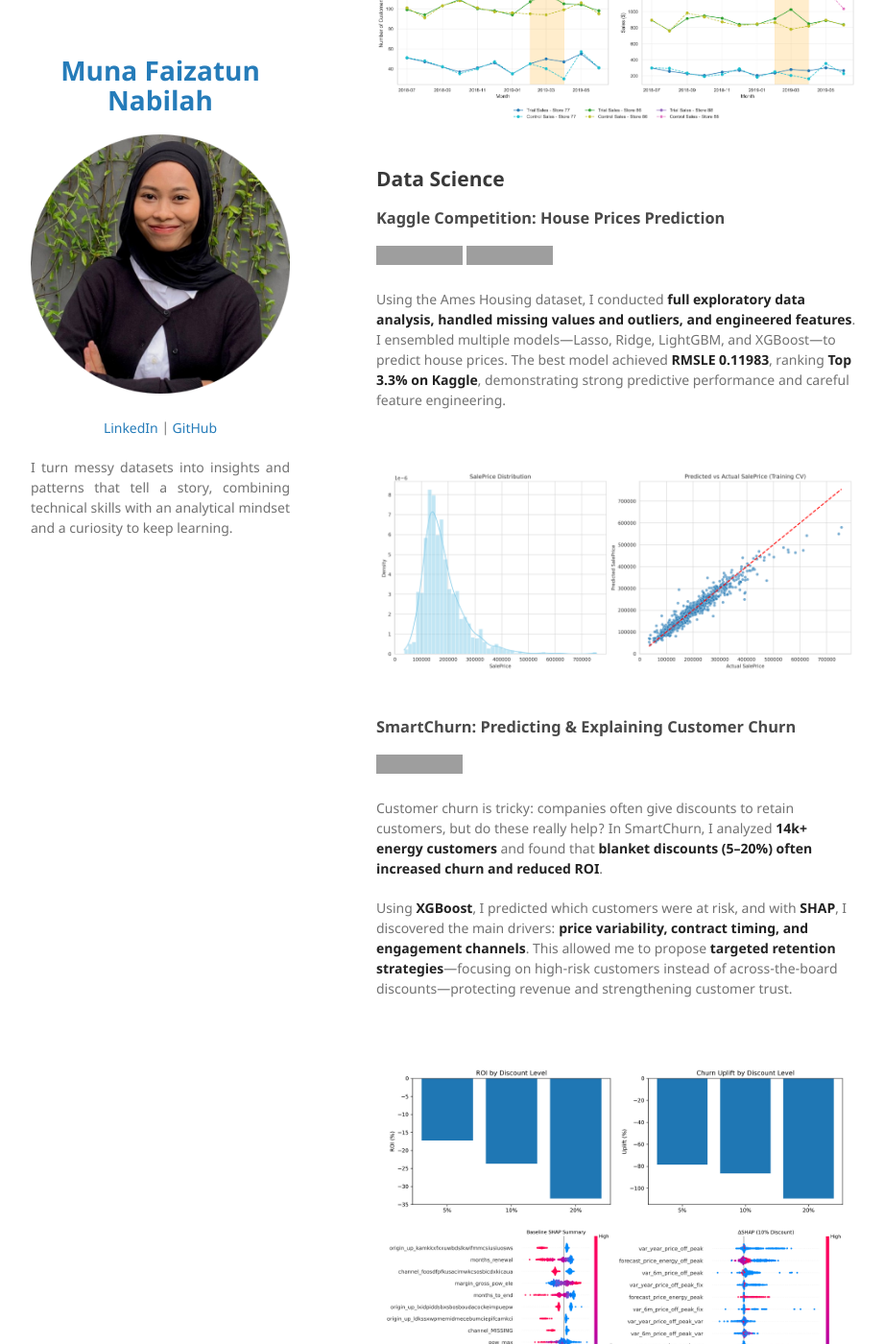
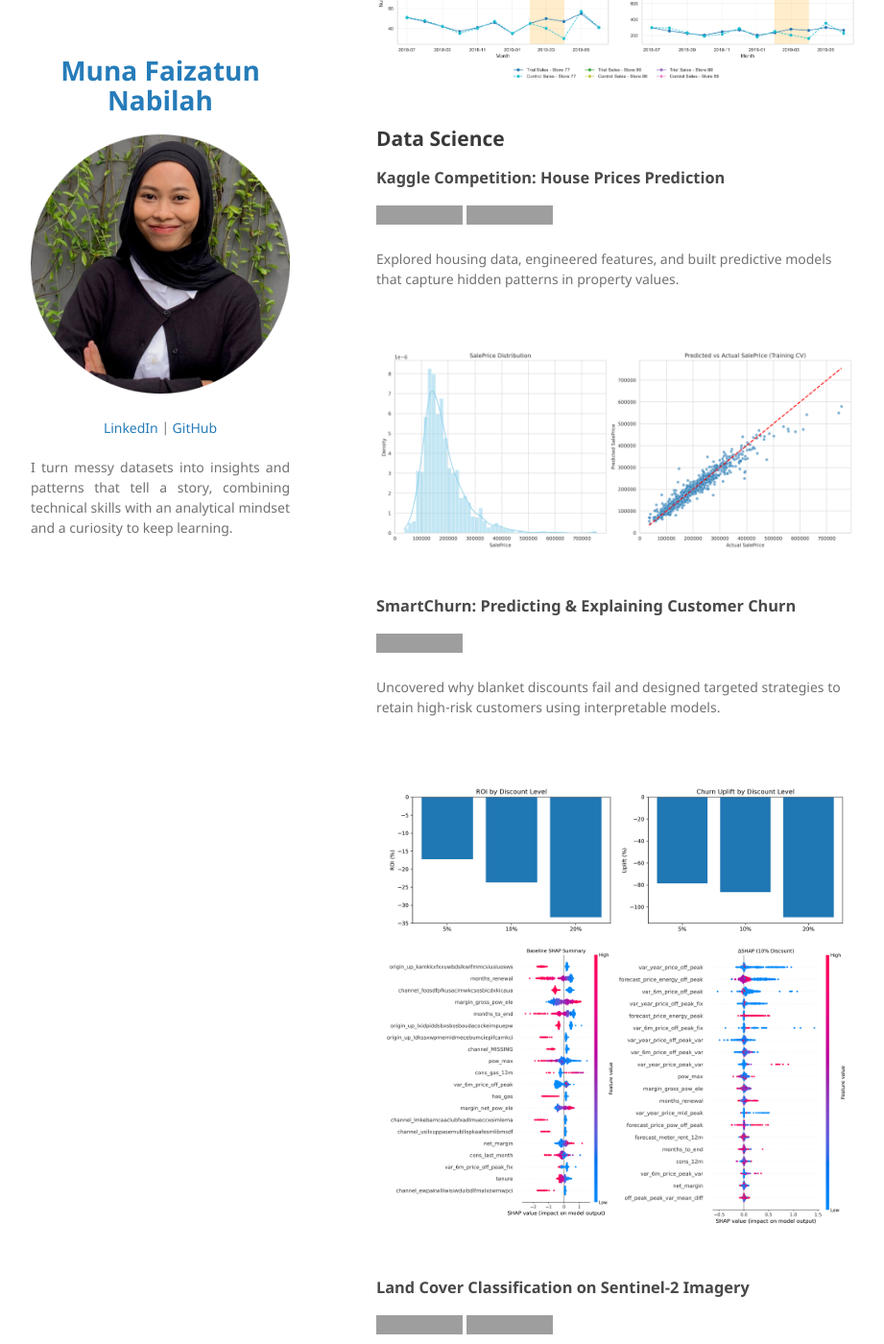
Before and after one commit to munafaizatun/munafaizatun.github.io, a Jekyll site: the page built from index.md, in a window 1280 px wide and 1400 px high, scrolled down 669 px. Shown: the whole window at 96% size, without its empty margins (178-1099 px from the left). Built offline with Jekyll 4.4.1, drawn with Linux system fonts in a browser that asks for light colours; our own code applies the rules of GitHub Pages for plain Markdown files; some of the changed text lies outside the part shown; grey boxes are pictures that could not be loaded.

Commit message:
Create index.md

```diff
--- a/index.md
+++ b/index.md
@@ -6,7 +6,7 @@
 
 [![View on GitHub](https://img.shields.io/badge/GitHub-View_on_GitHub-blue?logo=GitHub)](https://github.com/munafaizatun/retail-analytics)
 
-I analyzed over **246k retail transactions** to uncover high-value customer segments and evaluate a store-level promotional trial. By understanding customer behavior and engagement patterns, the project helped identify strategies that **increased sales and improved customer engagement**.
+Transformed 246k+ retail transactions into clear patterns of customer behavior, revealing strategies that boost engagement and sales.
 
 <br>
 <center>
@@ -21,7 +21,7 @@
 [![Open Notebook](https://img.shields.io/badge/Jupyter-Open_Notebook-blue?logo=Jupyter)](projects/house-prices-prediction.html)
 [![View on GitHub](https://img.shields.io/badge/GitHub-View_on_GitHub-blue?logo=GitHub)](https://github.com/munafaizatun/house-prices-prediction)
 
-Using the Ames Housing dataset, I conducted **full exploratory data analysis, handled missing values and outliers, and engineered features**. I ensembled multiple models—Lasso, Ridge, LightGBM, and XGBoost—to predict house prices. The best model achieved **RMSLE 0.11983**, ranking **Top 3.3% on Kaggle**, demonstrating strong predictive performance and careful feature engineering.
+Explored housing data, engineered features, and built predictive models that capture hidden patterns in property values.
 
 <br>
 <center>
@@ -33,9 +33,7 @@
 
 [![View on GitHub](https://img.shields.io/badge/GitHub-View_on_GitHub-blue?logo=GitHub)](https://github.com/munafaizatun/SmartChurn)
 
-Customer churn is tricky: companies often give discounts to retain customers, but do these really help? In SmartChurn, I analyzed **14k+ energy customers** and found that **blanket discounts (5–20%) often increased churn and reduced ROI**.
-
-Using **XGBoost**, I predicted which customers were at risk, and with **SHAP**, I discovered the main drivers: **price variability, contract timing, and engagement channels**. This allowed me to propose **targeted retention strategies**—focusing on high-risk customers instead of across-the-board discounts—protecting revenue and strengthening customer trust.
+Uncovered why blanket discounts fail and designed targeted strategies to retain high-risk customers using interpretable models.
 
 <br>
 <center>
@@ -48,7 +46,7 @@
 [![View on GitHub](https://img.shields.io/badge/GitHub-View_on_GitHub-blue?logo=GitHub)](https://github.com/munafaizatun/Land-Use-Classification)
 [![Open Research Journal](https://img.shields.io/badge/PDF-Open_Research_Journal-blue?logo=adobe-acrobat-reader&logoColor=white)](https://journal.ummat.ac.id/index.php/jtam/article/view/29683)
 
-I trained machine learning (SVM, Naive Bayes) and deep learning (Backpropagation Neural Network) models on **Sentinel-2 geospatial data** to classify land cover. The best SVM model achieved **91.15% accuracy in 2022** and **83.90% in 2023** across three classes. I then analyzed spatial point patterns to **identify high-density building areas and potential growth zones**, supporting urban planning insights.
+Converted raw satellite imagery into actionable insights on land use and urban growth patterns.
 
 <br>
 <center>
```
